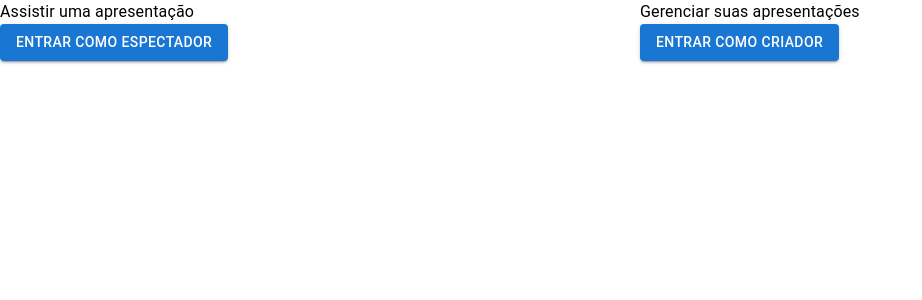
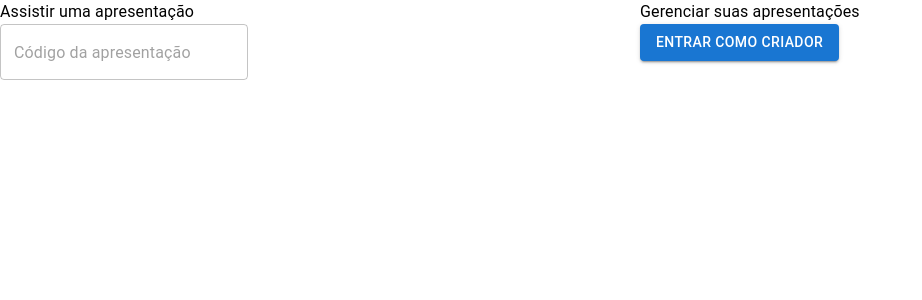
Before and after one commit to costvin15/educamotion-frontend, a Next.js app: page / in a window 1280 px wide. Shown: the top 300 px of the page, without its empty margins (0-922 px from the left). Built offline with nearby package versions, Linux system fonts and the light colour scheme.

Commit message:
feat: Página de visualização adicionada

```diff
--- a/src/app/page.tsx
+++ b/src/app/page.tsx
@@ -1,21 +1,56 @@
-import { Button, Grid, Typography } from '@mui/material';
+'use client'
+import { useState } from 'react';
+import Link from 'next/link';
+import { useRouter } from 'next/navigation';
+
+import { Box, Button, Grid, TextField, Typography } from '@mui/material';
+
+import client from '@/client';
+
 import * as moment from 'moment';
 import 'moment/locale/pt-br';
-import Link from 'next/link';
-
 moment.locale('pt-br');
 
+type Session = {
+  sessionId: string;
+};
+
+async function submitAdmittance(presentationCode: string) : Promise<Session> {
+  const { data } = await client.post('/session/admittance/submit', {
+    sessionCode: presentationCode
+  });
+  return data;
+}
+
 export default function Home() {
+  const router = useRouter();
+  const [presentationCode, setPresentationCode] = useState<string>('');
+
+  async function performAdmittance() {
+    if (presentationCode === '') {
+      return;
+    }
+
+    const session = await submitAdmittance(presentationCode);
+
+    console.log(session);
+    router.push(`/theather/${session.sessionId}`);
+  }
+
   return (
     <Grid className='m-0 p-0' container>
       <Grid className='h-dvh flex items-center justify-center' item xs={6}>
         <div className='flex flex-col items-center'>
           <Typography>Assistir uma apresentação</Typography>
-          <Link href='spectate'>
-            <Button variant='contained'>
-              Entrar como espectador
-            </Button>
-          </Link>
+          <Box
+            component='form'
+            onSubmit={event => {
+              performAdmittance();
+              event.preventDefault();
+            }}>
+            <TextField placeholder='Código da apresentação'
+              onChange={event => setPresentationCode(event.target.value)} />
+          </Box>
         </div>
       </Grid>
       <Grid className='h-dvh flex items-center justify-center bg-black text-white' item xs={6}>
--- a/src/app/spectate/page.tsx
+++ /dev/null
@@ -1,5 +0,0 @@
-export default function Spectate() {
-  return (
-    <p>Hello</p>
-  );
-}
--- a/src/app/spectate/layout.tsx
+++ b/src/app/theather/[id]/layout.tsx
@@ -1,5 +1,3 @@
-import React from "react";
-
 export default function Spectate({ children } : { children: React.ReactNode }) {
   return (
     <>
--- /dev/null
+++ b/src/app/theather/[id]/page.tsx
@@ -0,0 +1,5 @@
+export default function Spectate({ params } : { params: { id: string }}) {
+  return (
+    <p>Hello {params.id}</p>
+  );
+}
```
